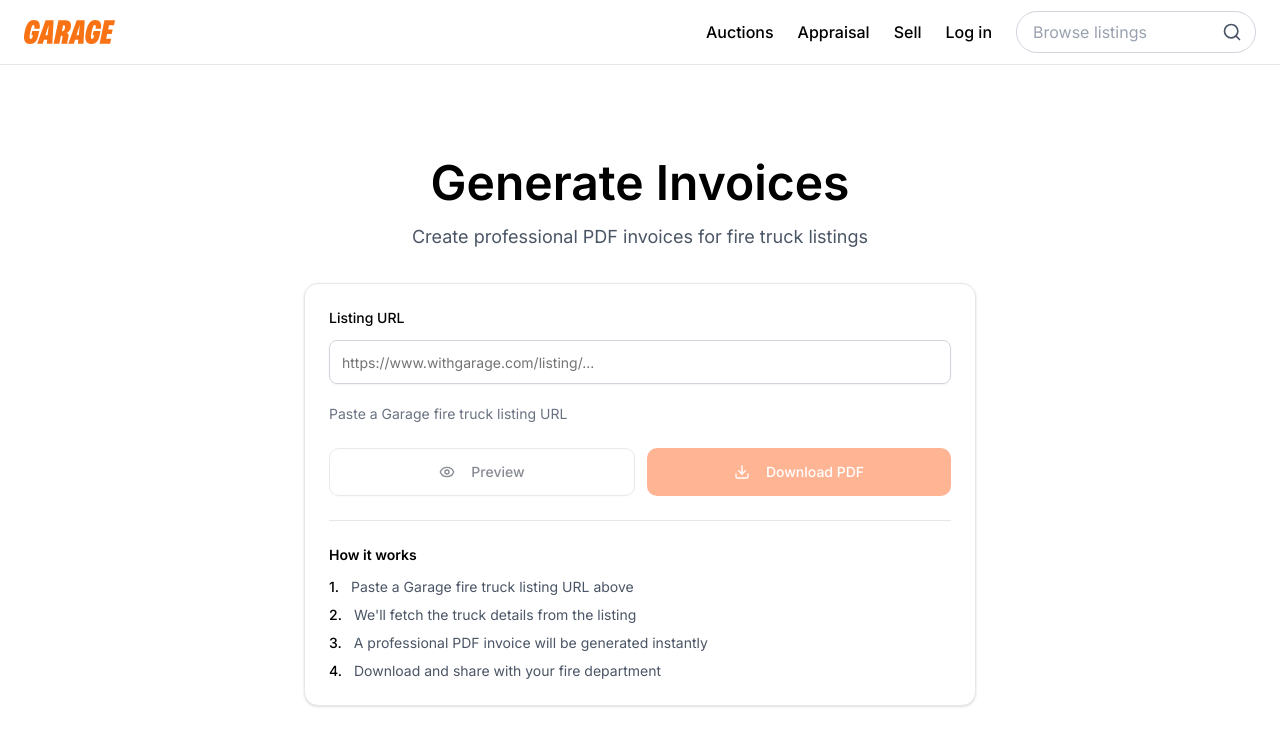
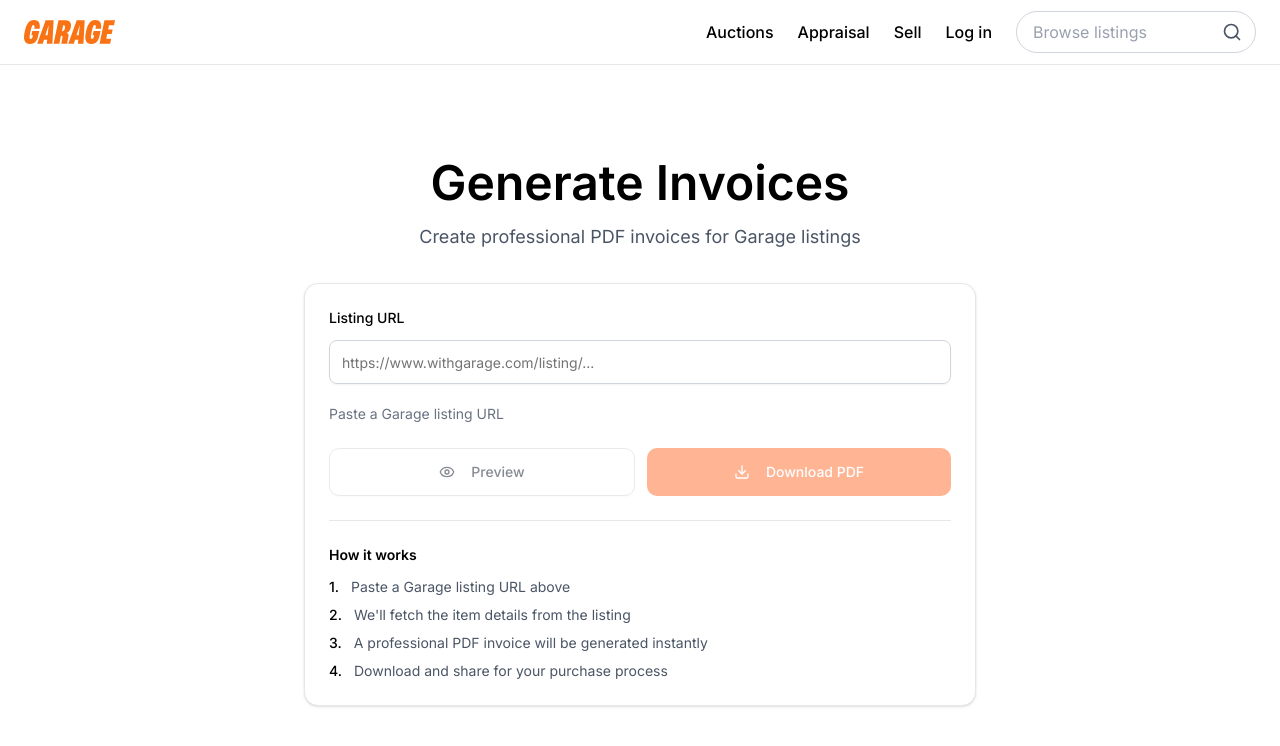
Before and after one commit to tothienbao6a0/garagetakehome, a Next.js app: page / in a window 1280 px wide. Shown: the top 746 px of the page. Built offline with nearby package versions, Linux system fonts and the light colour scheme.

Commit message:
feat: added image to invoice + fix text copy content

```diff
--- a/app/api/listing/route.ts
+++ b/app/api/listing/route.ts
@@ -111,6 +111,7 @@
       model: model,
       mileage: mileage,
       specs: specs || undefined, // Formatted string of all attributes
+      imageUrl: listingPreview.imageUrl || undefined, // Primary product image
     };
   } catch (error) {
     console.warn(`Failed to fetch listing from page:`, error instanceof Error ? error.message : 'Unknown error');
--- a/app/page.tsx
+++ b/app/page.tsx
@@ -35,7 +35,7 @@
               Generate Invoices
             </h1>
             <p className="text-lg text-gray-600">
-              Create professional PDF invoices for fire truck listings
+              Create professional PDF invoices for Garage listings
             </p>
           </div>
 
--- a/components/HowItWorks.tsx
+++ b/components/HowItWorks.tsx
@@ -1,8 +1,8 @@
 const STEPS = [
-  "Paste a Garage fire truck listing URL above",
-  "We'll fetch the truck details from the listing",
+  "Paste a Garage listing URL above",
+  "We'll fetch the item details from the listing",
   "A professional PDF invoice will be generated instantly",
-  "Download and share with your fire department",
+  "Download and share for your purchase process",
 ] as const;
 
 export function HowItWorks() {
--- a/components/InvoiceForm.tsx
+++ b/components/InvoiceForm.tsx
@@ -35,7 +35,7 @@
           aria-invalid={!!error}
         />
         <p id="url-description" className="text-sm text-gray-500 mt-2">
-          Paste a Garage fire truck listing URL
+          Paste a Garage listing URL
         </p>
       </div>
 
--- a/components/InvoicePDF.tsx
+++ b/components/InvoicePDF.tsx
@@ -1,4 +1,4 @@
-import { Document, Page, Text, View } from "@react-pdf/renderer";
+import { Document, Page, Text, View, Image } from "@react-pdf/renderer";
 import type { ListingData } from "@/types/listing";
 import { invoiceStyles } from "@/lib/invoice-styles";
 import { CONTACT_INFO } from "@/lib/constants";
@@ -40,6 +40,9 @@
           </View>
         </View>
 
+        {/* From/Bill To Section with Image */}
+        <View style={{ flexDirection: "row", justifyContent: "space-between", marginBottom: 20 }}>
+          <View style={{ flex: 1 }}>
             {/* From Section */}
             <View style={invoiceStyles.fromSection}>
               <Text style={invoiceStyles.sectionTitle}>From (Seller)</Text>
@@ -54,6 +57,24 @@
               <Text style={invoiceStyles.address}>____________________________________</Text>
               <Text style={invoiceStyles.address}>____________________________________</Text>
               <Text style={invoiceStyles.address}>____________________________________</Text>
+            </View>
+          </View>
+
+          {/* Listing Image */}
+          {listing.imageUrl && (
+            <View style={{ marginLeft: 20 }}>
+              <Image
+                src={listing.imageUrl}
+                style={{
+                  width: 180,
+                  height: 120,
+                  objectFit: "cover",
+                  borderRadius: 4,
+                  border: "1 solid #e5e7eb",
+                }}
+              />
+            </View>
+          )}
         </View>
 
         {/* Line Items */}
@@ -111,7 +132,7 @@
         <View style={invoiceStyles.termsSection}>
           <Text style={invoiceStyles.termsTitle}>Payment Terms & Notes</Text>
           <Text style={invoiceStyles.termsText}>
-            This is a quote for fire truck equipment listed on {CONTACT_INFO.COMPANY_NAME}.
+            This is a quote for equipment listed on {CONTACT_INFO.COMPANY_NAME}.
             Garage connects buyers and sellers but is not a party
             to the transaction. Please contact {CONTACT_INFO.EMAIL} to connect
             with the seller for purchase inquiries, payment terms, and delivery
--- a/types/listing.ts
+++ b/types/listing.ts
@@ -8,6 +8,7 @@
   model?: string;
   mileage?: number;
   specs?: string; // Formatted string of all available attributes
+  imageUrl?: string; // Primary product image
 }
 
 export interface ApiError {
```
Lines whose indentation alone changed are shown as unchanged.
